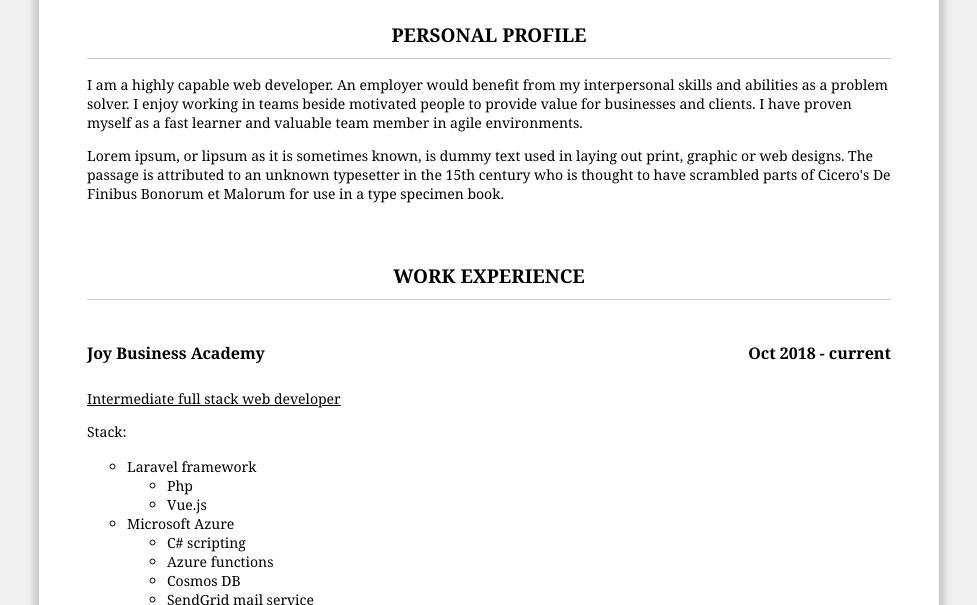
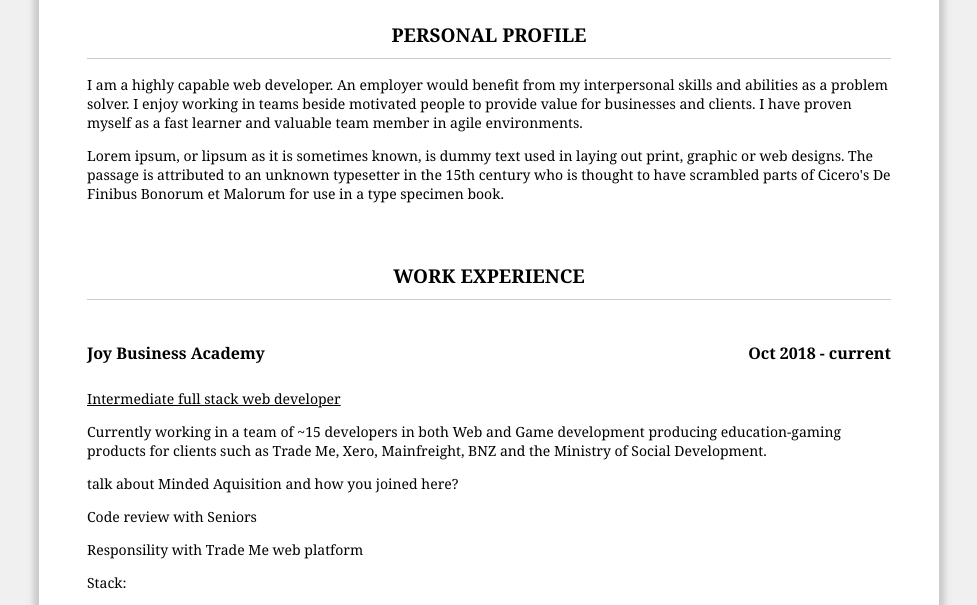
Before and after one commit to JosephJvB/josephjvb.github.io, a plain HTML site: page index.html in a window 1280 px wide. Shown: the part 167-772 px from the top of the page, without its empty margins (151-1128 px from the left). Drawn offline with Linux system fonts and the light colour scheme.

Commit message:
almost finished jba

```diff
--- a/index.html
+++ b/index.html
@@ -118,6 +118,10 @@
         <h4 class="item-title">Joy Business Academy</h4><h4 class="item-date">Oct 2018 - current</h4>
       </div>
       <p class="item-subtitle">Intermediate full stack web developer</p>
+      <p>Currently working in a team of ~15 developers in both Web and Game development producing education-gaming products for clients such as Trade Me, Xero, Mainfreight, BNZ and the Ministry of Social Development.</p>
+      <p>talk about Minded Aquisition and how you joined here?</p>
+      <p>Code review with Seniors</p>
+      <p>Responsility with Trade Me web platform</p>
       <p>Stack:</p>
       <ul>
         <li>Laravel framework
```
